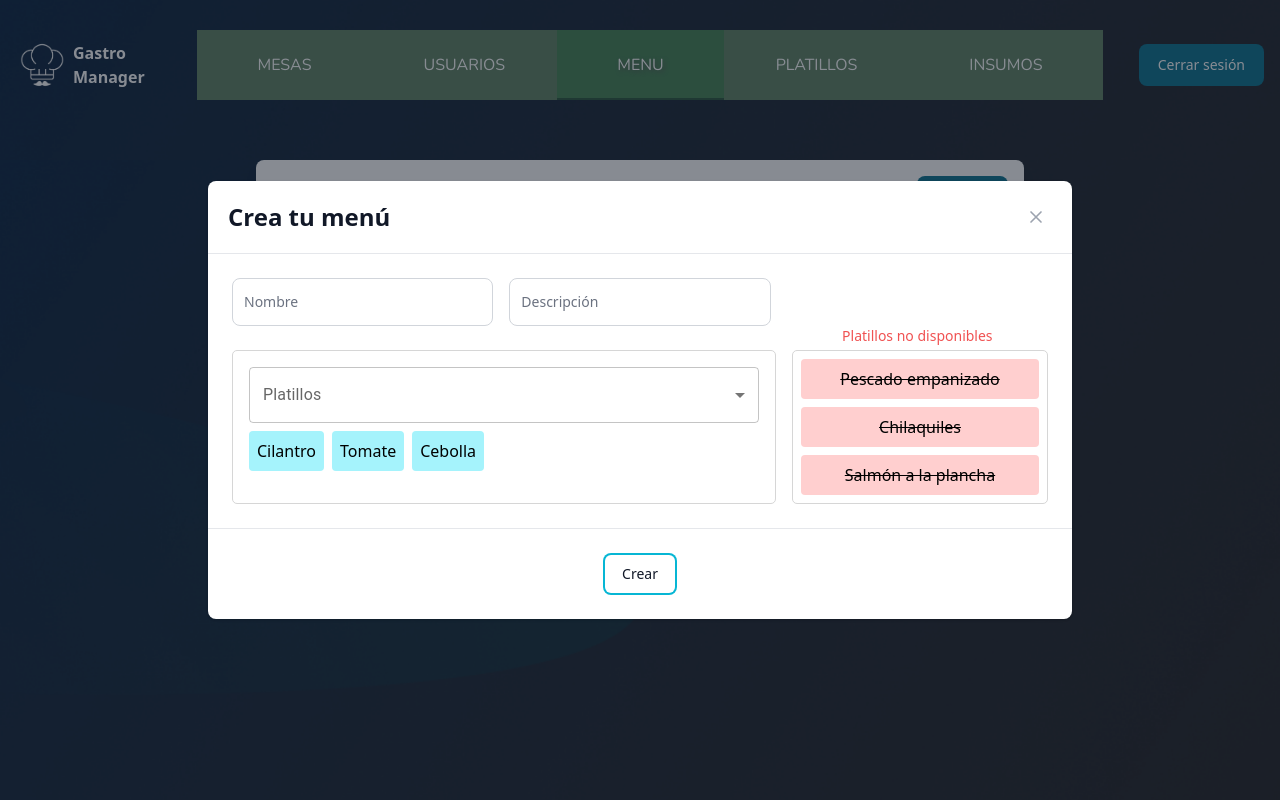
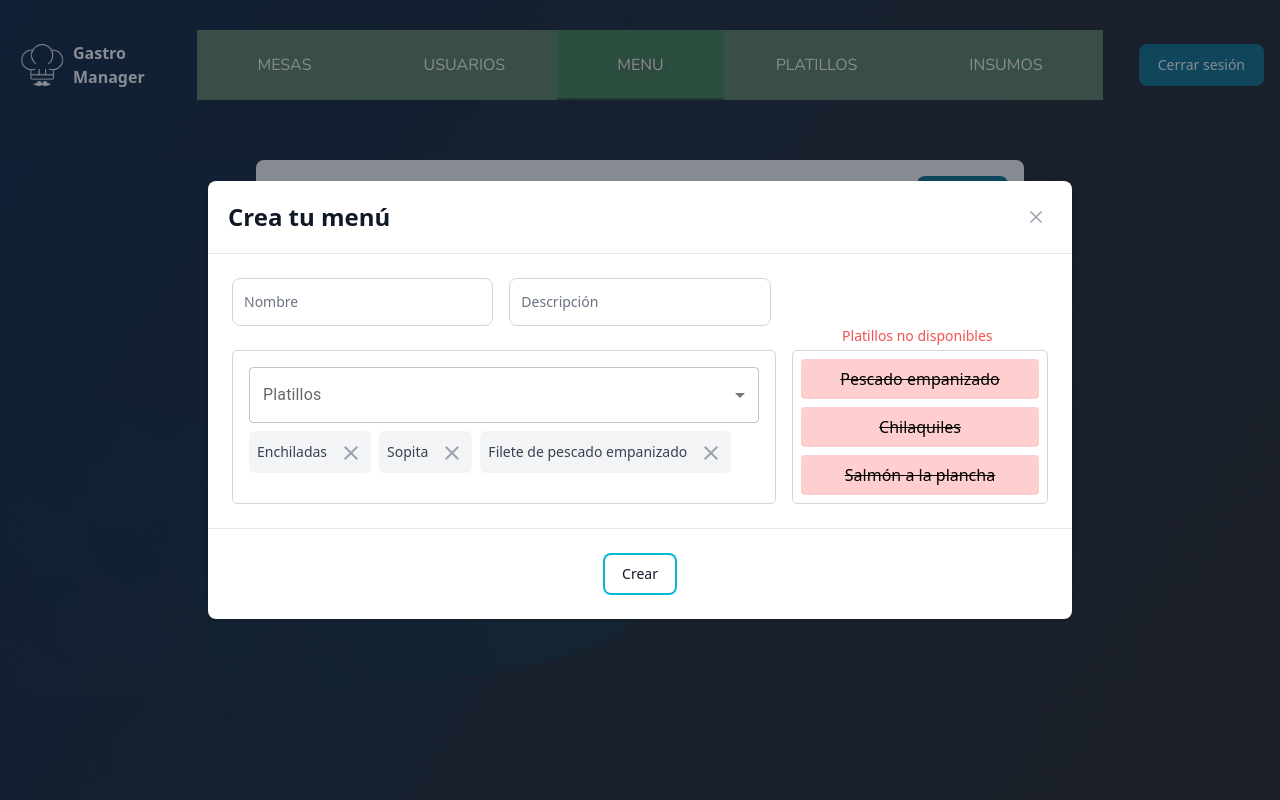
Before and after one commit to AngeluzFranco/avanceaplicacionweb, a React (Vite) app: page /visualizar-menus in a window 1280 px wide. Both pictures are taken after a click on the button "Agregar". Shown: the top 800 px of the page. Built offline with nearby package versions, Linux system fonts and the light colour scheme.

Commit message:
modal crear menu listo
ya

```diff
--- a/src/PantallasAdmin/VistaMenu.jsx
+++ b/src/PantallasAdmin/VistaMenu.jsx
@@ -2,6 +2,7 @@ import React, {useState} from 'react';
 import { Button, Navbar, Card, Table, Spinner, Modal, Label, Textarea, TextInput, FloatingLabel } from 'flowbite-react';
 import fondo from '../assets/fondo.png';
 import imgMesa from '../assets/imgMesa.png';
+import CloseIcon from '@mui/icons-material/Close';
 
 
 import IconButton from '@mui/material/IconButton';
@@ -226,9 +227,25 @@ function VistaMenu() {
                                     </Select>
                                 </FormControl>
                                 <div className="mt-2 flex flex-wrap gap-2">
-                                        <span className="badge bg-cyan-200 text-black p-2 rounded">Cilantro</span>
-                                        <span className="badge bg-cyan-200 text-black p-2 rounded">Tomate</span>
-                                        <span className="badge bg-cyan-200 text-black p-2 rounded">Cebolla</span>
+                                        <div className="inline-flex items-center rounded-md bg-gray-100 px-2 py-2">
+                                            <span className="text-sm font-medium text-gray-700">Enchiladas</span>
+                                            <button className="ml-3 rounded-full text-gray-400 hover:text-red-500 focus:outline-none">
+                                                <CloseIcon />
+                                            </button>
+                                        </div>
+                                        <div className="inline-flex items-center rounded-md bg-gray-100 px-2 py-2">
+                                            <span className="text-sm font-medium text-gray-700">Sopita</span>
+                                            <button className="ml-3 rounded-full text-gray-400 hover:text-red-500 focus:outline-none">
+                                                <CloseIcon />
+                                            </button>
+                                        </div>
+                                        <div className="inline-flex items-center rounded-md bg-gray-100 px-2 py-2">
+                                            <span className="text-sm font-medium text-gray-700">Filete de pescado empanizado</span>
+                                            <button className="ml-3 rounded-full text-gray-400 hover:text-red-500 focus:outline-none">
+                                                <CloseIcon />
+                                            </button>
+                                        </div>
+
                                     </div>
 
                             </div>
@@ -239,6 +256,8 @@ function VistaMenu() {
                                         <span className="badge text-black p-2 rounded line-through" style={{backgroundColor: '#ffcfcf'}}>Pescado empanizado</span>
                                         <span className="badge text-black p-2 rounded line-through" style={{backgroundColor: '#ffcfcf'}}>Chilaquiles</span>
                                         <span className="badge text-black p-2 rounded line-through" style={{backgroundColor: '#ffcfcf'}}>Salmón a la plancha</span>
+
+
                                     </div>
                                 </div>
                             </div>
```
